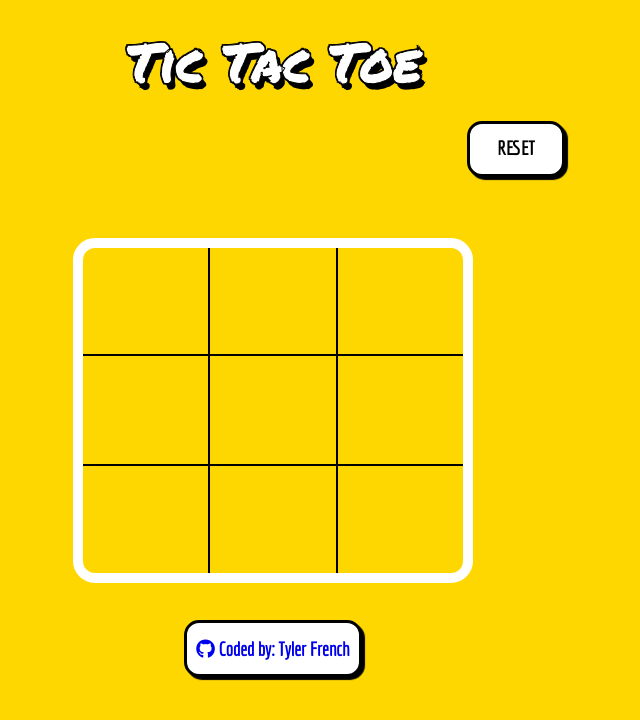
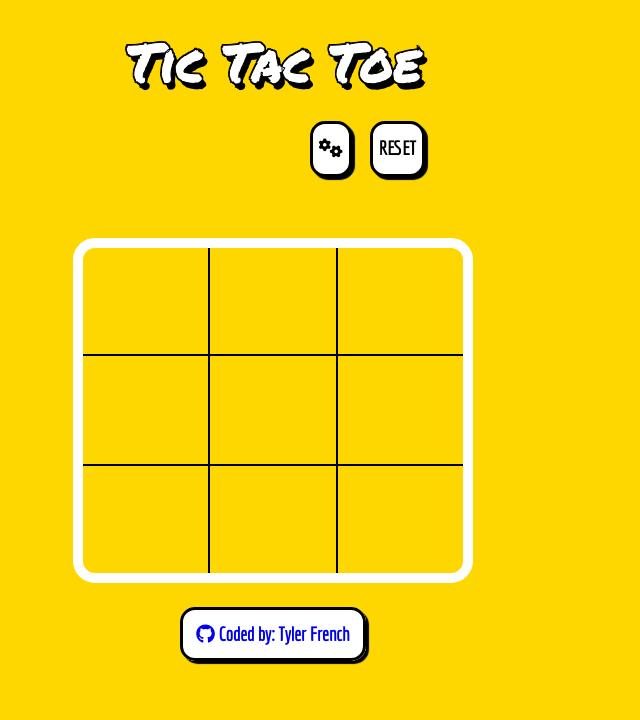
Before and after one commit to Drrecommended/TicTacToe, a plain HTML site: page index.html in a window 1280 px wide. Shown: the whole page, without its empty margins (367-1007 px from the left). Drawn offline with Linux system fonts and the light colour scheme.

Commit message:
added link to github styled all the buttons and fixed positioning

```diff
--- a/index.html
+++ b/index.html
@@ -19,6 +19,9 @@
   <body>
     <header>
       <h1>Tic Tac Toe</h1>
+      <button class="settings" id="settings-btn">
+        <i class="fa-solid fa-gears"></i>
+      </button>
       <button class="reset" id="reset-btn">RESET</button>
     </header>
     <main class="game-board" id="game-board">
@@ -34,8 +37,9 @@
     </main>
   </body>
   <footer>
-    <a href="https://github.com/Drrecommended"
-      ><p><i class="fa-brands fa-github"></i> Coded by: Tyler French</p></a
-    >
+    <a class="github" href="http://github.com">
+      <i class="fa-brands fa-github"></i>
+      Coded by: Tyler French
+    </a>
   </footer>
 </html>
--- a/styles/style.css
+++ b/styles/style.css
@@ -23,9 +23,9 @@ header {
   display: grid;
   text-align: center;
   margin: 0 auto;
-  width: clamp(320px, 50%, 735px);
+  width: clamp(320px, 50%, 380px);
   max-width: 100vw;
-  grid-template: 1fr 56px / 10px 56px 56px 1fr 10px 70px 10px;
+  grid-template: 1fr 56px / 20px repeat(6, 1fr) 20px;
   gap: 18px;
 }
 
@@ -40,54 +40,29 @@ header h1 {
     -1px 1px 0 #000, 1px 1px 0 #000;
 }
 
-header .player-1 {
-  grid-area: 2 / 2 / 3 / 2;
-}
-
-header .player-2 {
-  grid-area: 2 / 3 / 3 / 3;
-}
-
-/* .player-1, .player-2 {
-    height: 56px;
-    width: 56px;
-} */
-
-.player-1,
-.player-2,
-footer p {
-  background-color: var(--sub);
-  padding: 0.5em;
-  line-height: 32px;
-}
-
-.player-1,
-.player-2 {
-  border-radius: 50%;
-}
-
-.player-1,
-.player-2,
 .reset,
-footer p {
+.github,
+.settings {
   border: 3px solid black;
   font-weight: bolder;
   background-color: white;
   box-shadow: 3px 3px 1px 0 black;
+  border-radius: 15px;
 }
 
 header .reset {
-  grid-area: 2 / 5 / 3 / 7;
+  font-weight: 900;
+  grid-area: 2 / -3;
 }
 
-.reset:hover {
+header .settings {
+  grid-area: 2 / -4;
+}
+
+.reset:hover, .settings:hover {
   cursor: pointer;
 }
 
-.reset,
-footer p {
-  border-radius: 15px;
-}
 
 .game-board {
   width: clamp(320px, 50%, 400px);
@@ -100,17 +75,11 @@ footer p {
   border: 10px solid white;
 }
 
-.player-one,
-.player-two {
-  position: absolute;
-}
-
 .square {
   display: flex;
   align-items: center;
   justify-content: center;
   font-size: 70px;
-  background: linear-gradient(135deg, rgba(225, 225, 225, 0.1));
 }
 
 .square:nth-child(1),
@@ -146,6 +115,10 @@ footer {
   align-self: start;
 }
 
+.github {
+  padding: .7em;
+}
+
 a {
   text-decoration: none;
 }
```
